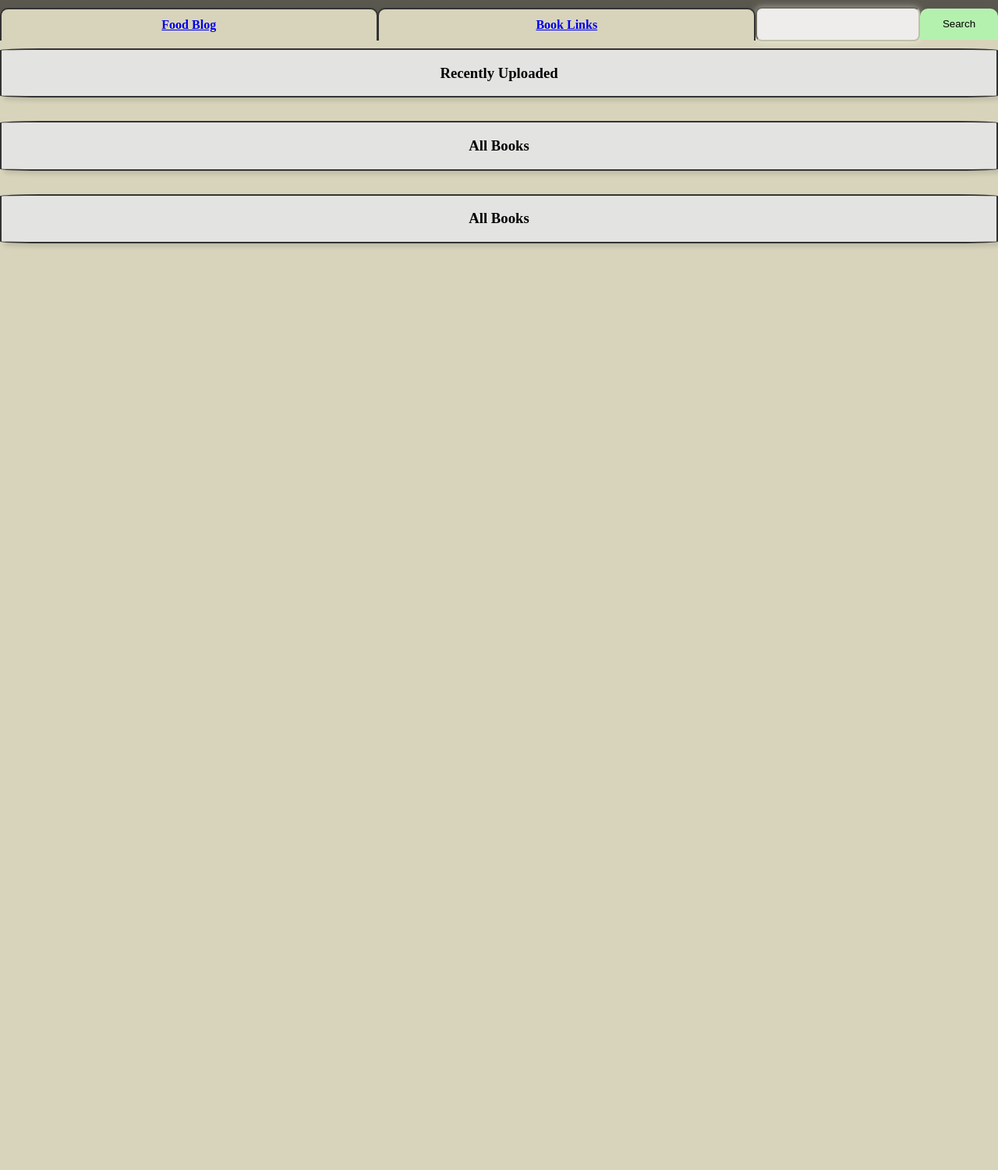
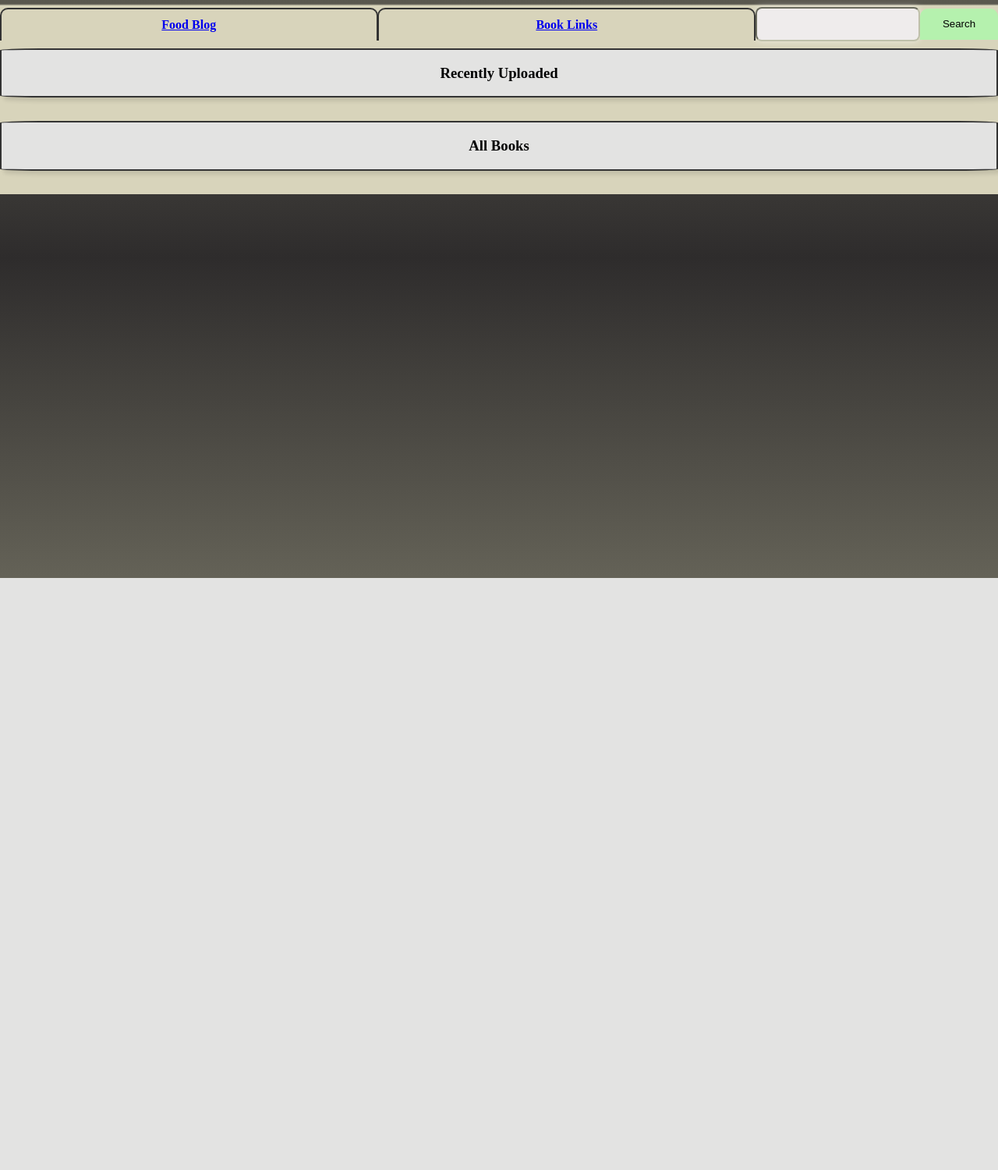
Before and after one commit to jairajsahgal/Iloverecipes, a Django app: page / in a window 1280 px wide. Shown: the part 80-1580 px from the top of the page at 78% size. After the commit the page ends 821 px from the top, so only its background shows below. Run offline with Django 4.2, Linux system fonts and the light colour scheme; data that the repository does not hold is empty.

Commit message:
Attempting to make our manilla folder on main page to fit to content size

```diff
--- a/recipes/static/recipes/css.css
+++ b/recipes/static/recipes/css.css
@@ -124,7 +124,7 @@ header {
 
 #topbarbackcolor {
     background: linear-gradient(to top, #D8D4BB 97%, transparent 98%);
-    height:1500px;
+    height:fit-content;
 
     /* Adjust the percentages to control the gradient position and transition */
 
--- a/recipes/templates/recipes/base.html
+++ b/recipes/templates/recipes/base.html
@@ -82,11 +82,6 @@
             </div>
         </div>
 
-    <div class="titlelabel">
-    <h3>All Books</h3>
-    </div>
-
-    <div class="row">
 
 
 </body>
```
